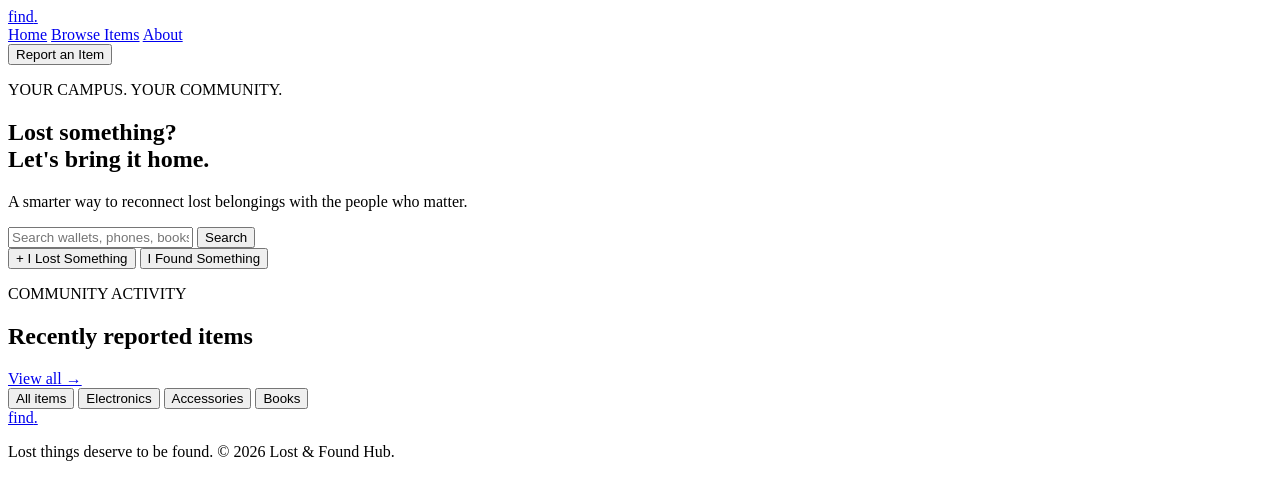
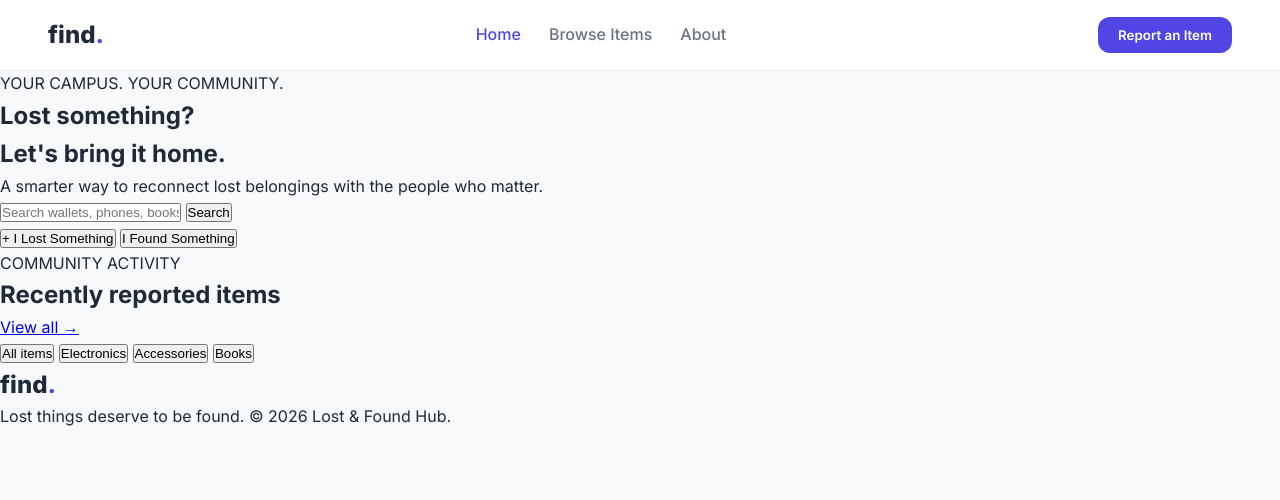
Before and after one commit to atharvanayak71/Lost-And-Found-HUB, a plain HTML site: page frontend/index.html in a window 1280 px wide. Drawn offline with Linux system fonts and the light colour scheme.

Commit message:
Add base styles and navbar

```diff
--- a/frontend/css/style.css
+++ b/frontend/css/style.css
@@ -0,0 +1,83 @@
+/* ---------- Design tokens ---------- */
+:root {
+    --primary: #4f46e5;
+    --primary-dark: #4338ca;
+    --text: #1f2937;
+    --text-muted: #6b7280;
+    --bg: #f8f9fb;
+    --surface: #ffffff;
+    --border: #e5e7eb;
+    --radius: 12px;
+    --shadow: 0 4px 14px rgba(0, 0, 0, 0.06);
+}
+
+/* ---------- Reset + base ---------- */
+* {
+    margin: 0;
+    padding: 0;
+    box-sizing: border-box;
+}
+
+body {
+    font-family: 'Inter', sans-serif;
+    background-color: var(--bg);
+    color: var(--text);
+    line-height: 1.6;
+}
+
+/* ---------- Navbar ---------- */
+.navbar {
+    display: flex;
+    justify-content: space-between;
+    align-items: center;
+    padding: 16px 48px;
+    background-color: var(--surface);
+    border-bottom: 1px solid var(--border);
+    position: sticky;
+    top: 0;
+    z-index: 100;
+}
+
+.logo {
+    font-size: 24px;
+    font-weight: 800;
+    color: var(--text);
+    text-decoration: none;
+}
+
+.logo span {
+    color: var(--primary);
+}
+
+.navbar nav {
+    display: flex;
+    gap: 28px;
+}
+
+.navbar nav a {
+    text-decoration: none;
+    color: var(--text-muted);
+    font-weight: 500;
+    transition: color 0.2s;
+}
+
+.navbar nav a:hover,
+.navbar nav a.active {
+    color: var(--primary);
+}
+
+.nav-btn {
+    background-color: var(--primary);
+    color: #ffffff;
+    border: none;
+    padding: 10px 20px;
+    border-radius: var(--radius);
+    font-family: inherit;
+    font-weight: 600;
+    cursor: pointer;
+    transition: background-color 0.2s;
+}
+
+.nav-btn:hover {
+    background-color: var(--primary-dark);
+}
--- a/frontend/index.html
+++ b/frontend/index.html
@@ -5,6 +5,9 @@
     <meta charset="UTF-8">
     <meta name="viewport" content="width=device-width, initial-scale=1.0">
     <title>Lost & Found Hub</title>
+    <link rel="preconnect" href="https://fonts.googleapis.com">
+    <link rel="preconnect" href="https://fonts.gstatic.com" crossorigin>
+    <link href="https://fonts.googleapis.com/css2?family=Inter:wght@400;500;600;700;800&display=swap" rel="stylesheet">
     <link rel="stylesheet" href="css/style.css">
 </head>
 <body>
```
